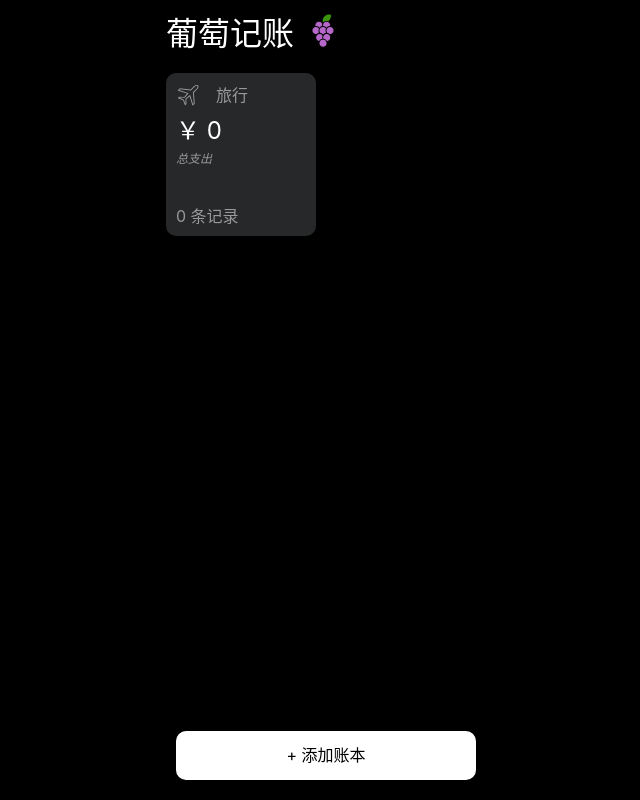
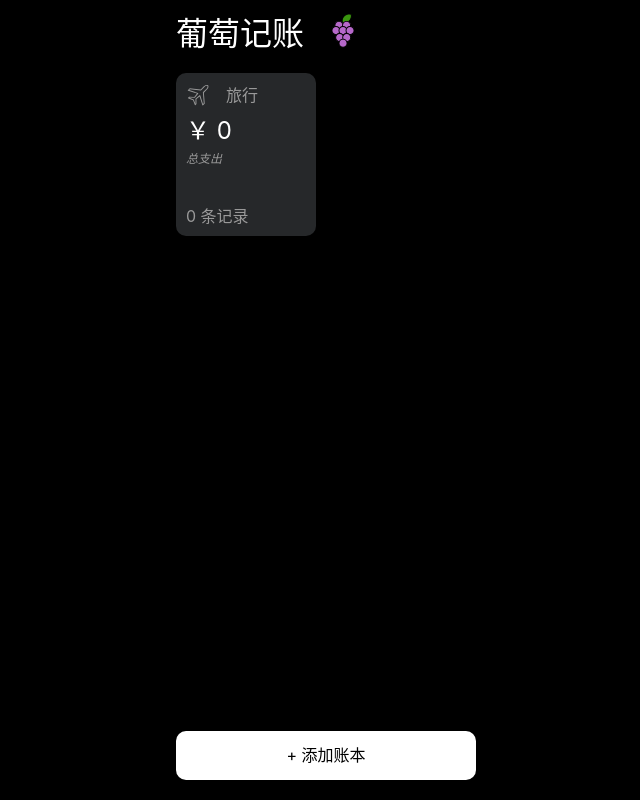
Before and after one commit to EvaLLLLL/grap-book, a React app: page /money/food#/home in a window 1280 px wide. Shown: the whole page, without its empty margins (314-954 px from the left). Built offline with nearby package versions, Linux system fonts and the light colour scheme.

Commit message:
更新首页样式

```diff
--- a/src/components/HomeBookItem.tsx
+++ b/src/components/HomeBookItem.tsx
@@ -5,8 +5,23 @@ import {Link} from 'react-router-dom';
 import {BookItem} from '../lib/useBooks';
 import {useRecords} from '../lib/useRecords';
 
+const BookWrapper = styled.div`
+	padding: 0 10px;
+	@media(max-height: 600px){
+		padding: 0 15px;
+	}
+	width: 320px;
+	position: absolute;
+	left: 50%;
+	transform: translateX(-160px);
+	display: flex;
+	justify-content: space-between;
+	flex-wrap: wrap;
+	overflow: scroll;
+`;
+
 const BookItemWrapper = styled.div`
-width: 150px;
+width: 140px;
 border-radius: 10px;
 background: #26282a;
 color: white;
@@ -36,18 +51,10 @@ margin: 10px 0;
 const BookNumber = styled.div`
 color: #999;
 margin-top: 40px;
+@media (max-height: 600px){
+margin-top: 10px;
+}
 `;
-const BookWrapper = styled.div`
-	width: 320px;
-	position: absolute;
-	left: 50%;
-	transform: translateX(-160px);
-	display: flex;
-	justify-content: space-between;
-	flex-wrap: wrap;
-	overflow: scroll;
-`;
-
 
 type Props = {
 	bookContent: Array<BookItem>
--- a/src/views/Home.tsx
+++ b/src/views/Home.tsx
@@ -18,7 +18,7 @@ const Wrapper = styled.div`
 	margin: auto;
 	> span {
 		font-size: 2em;
-		padding: 15px 0;
+		padding: 15px 10px;
 	}
 	> .icon {
 	width: 3em;
```
